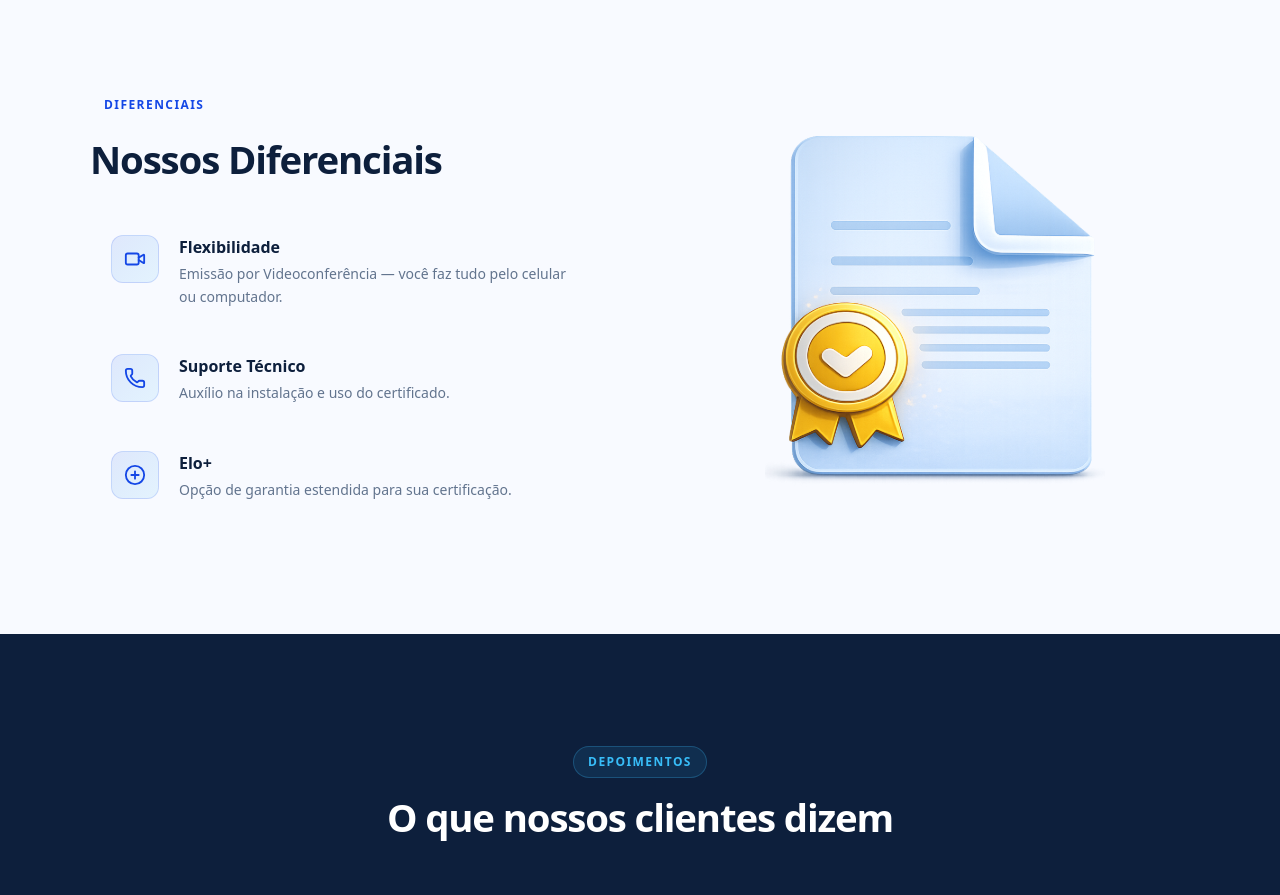
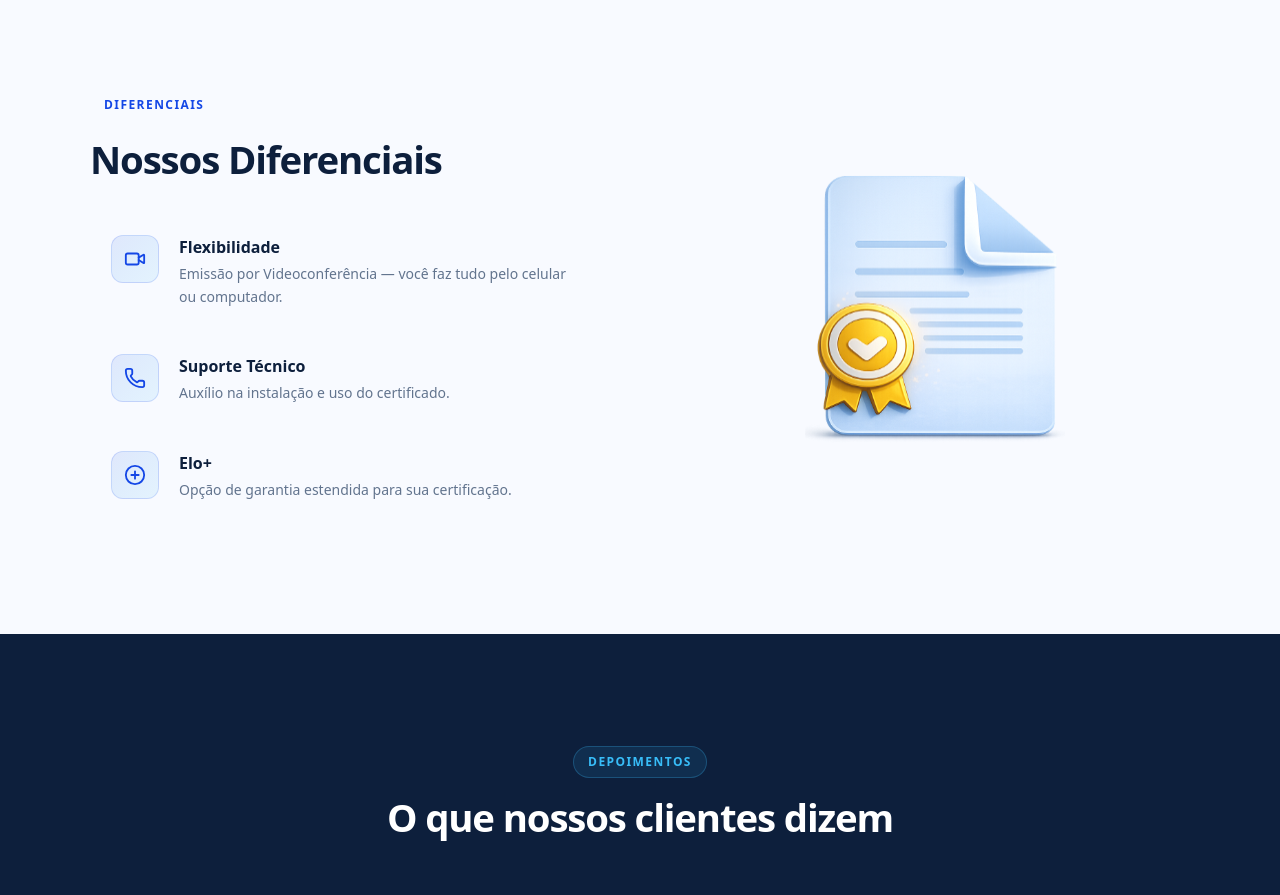
Before and after one commit to jpmacielprado/Landing_MPrime, a React (Vite) app: page / in a window 1280 px wide. Shown: the part 2080-2975 px from the top of the page. Built offline with nearby package versions, Linux system fonts and the light colour scheme.

Commit message:
ajuste no tamanho da imagem doc

```diff
--- a/src/components/Benefits.tsx
+++ b/src/components/Benefits.tsx
@@ -57,7 +57,7 @@ const Benefits: React.FC = () => {
         {/* Right: Google rating card */}
         <ScrollAnimation delay={2} className="flex justify-center items-center">
           <div className="relative">
-            <img src={Doc} alt="Documento" loading="lazy" className="w-full max-w-85 h-auto" />
+            <img src={Doc} alt="Documento" loading="lazy" className="w-full max-w-65 h-auto" />
           </div>
         </ScrollAnimation>
 
```
